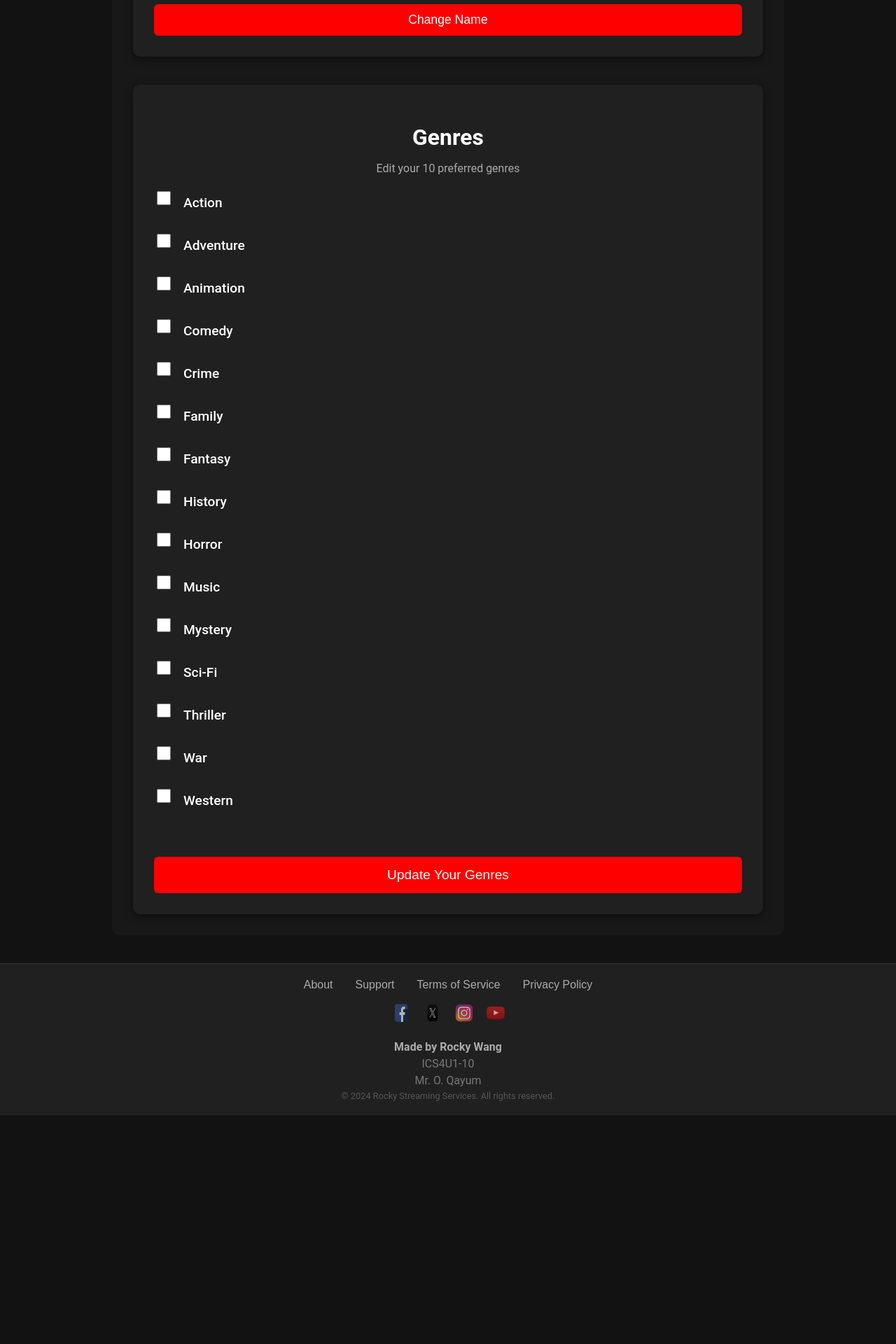
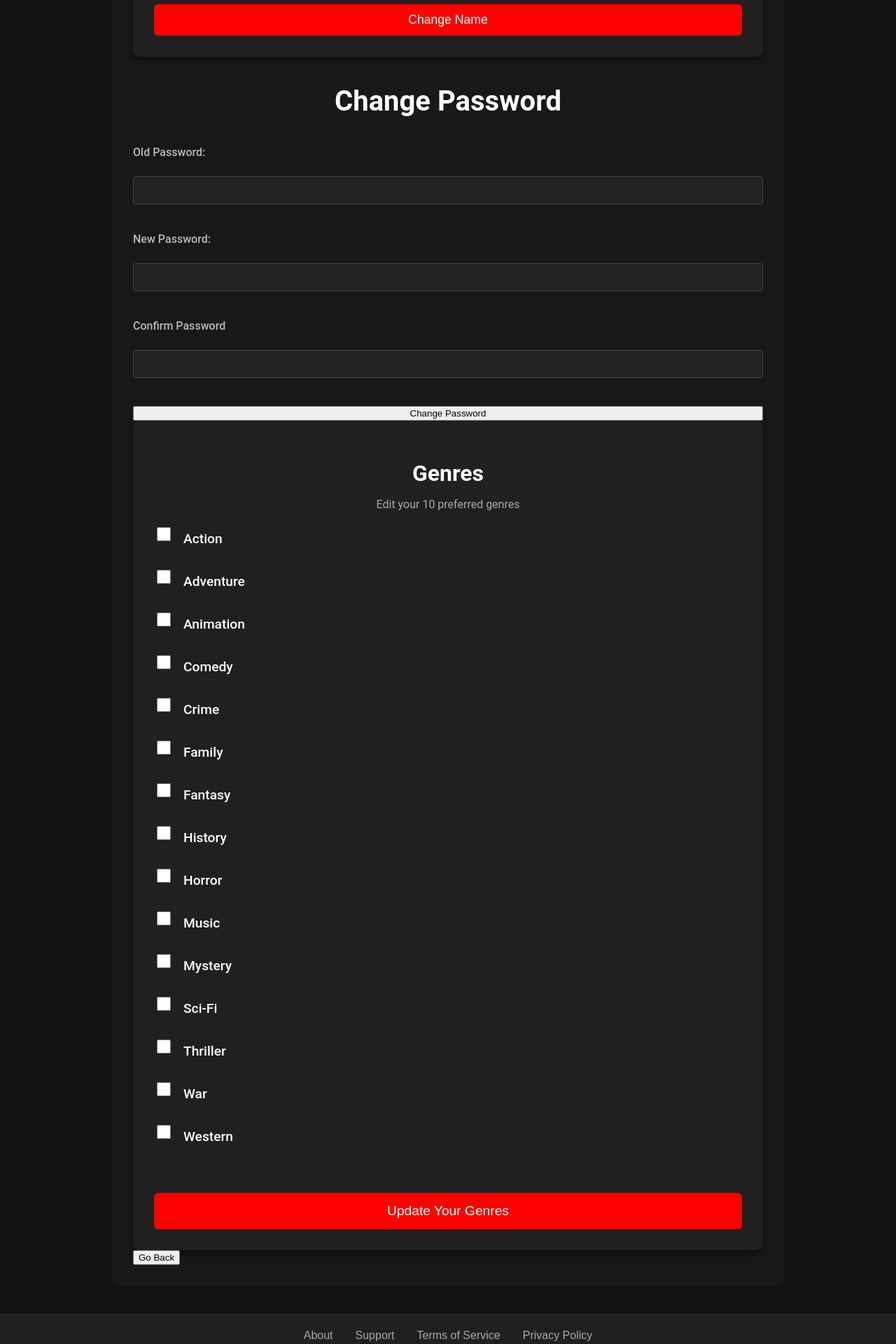
Before and after one commit to oRockstarCodes/RockyStreamingServices, a React (Vite) app: page /settings in a window 1280 px wide. Shown: the part 640-2560 px from the top of the page at 70% size. Before the commit the page ends 2233 px from the top, so only its background shows below. Built offline with nearby package versions, Linux system fonts and the light colour scheme.

Commit message:
edited setting view

```diff
--- a/src/views/SettingsView.jsx
+++ b/src/views/SettingsView.jsx
@@ -72,6 +72,18 @@ function SettingsView() {
             <button>Change Name</button>
           </form>
         </div>
+        <div className="password">
+          <h1>Change Password</h1>
+          <form className="passwords">
+            <label>Old Password:</label>
+            <input type="password"></input>
+            <label>New Password:</label>
+            <input type="password"></input>
+            <label>Confirm Password</label>
+            <input type="password"></input>
+            <button>Change Password</button>
+          </form>
+        </div>
         <div className="checklist">
           <h2>Genres</h2>
           <p>Edit your 10 preferred genres</p>
@@ -93,6 +105,9 @@ function SettingsView() {
           <br></br>
           <button onClick={() => updateGenres()}>Update Your Genres</button>
         </div>
+        <div className="back-button">
+           <button>Go Back</button>
+        </div>
         <div className="previous-purchases">
 
         </div>
```
